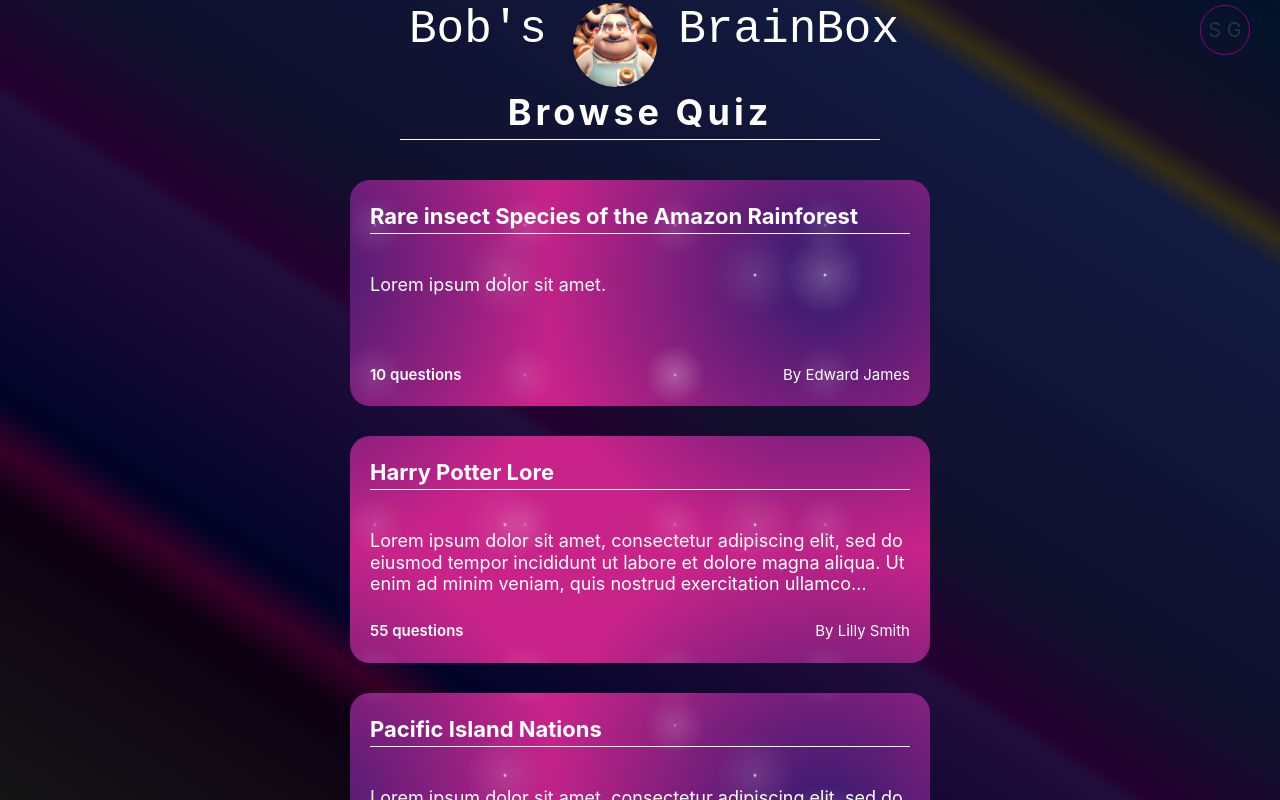
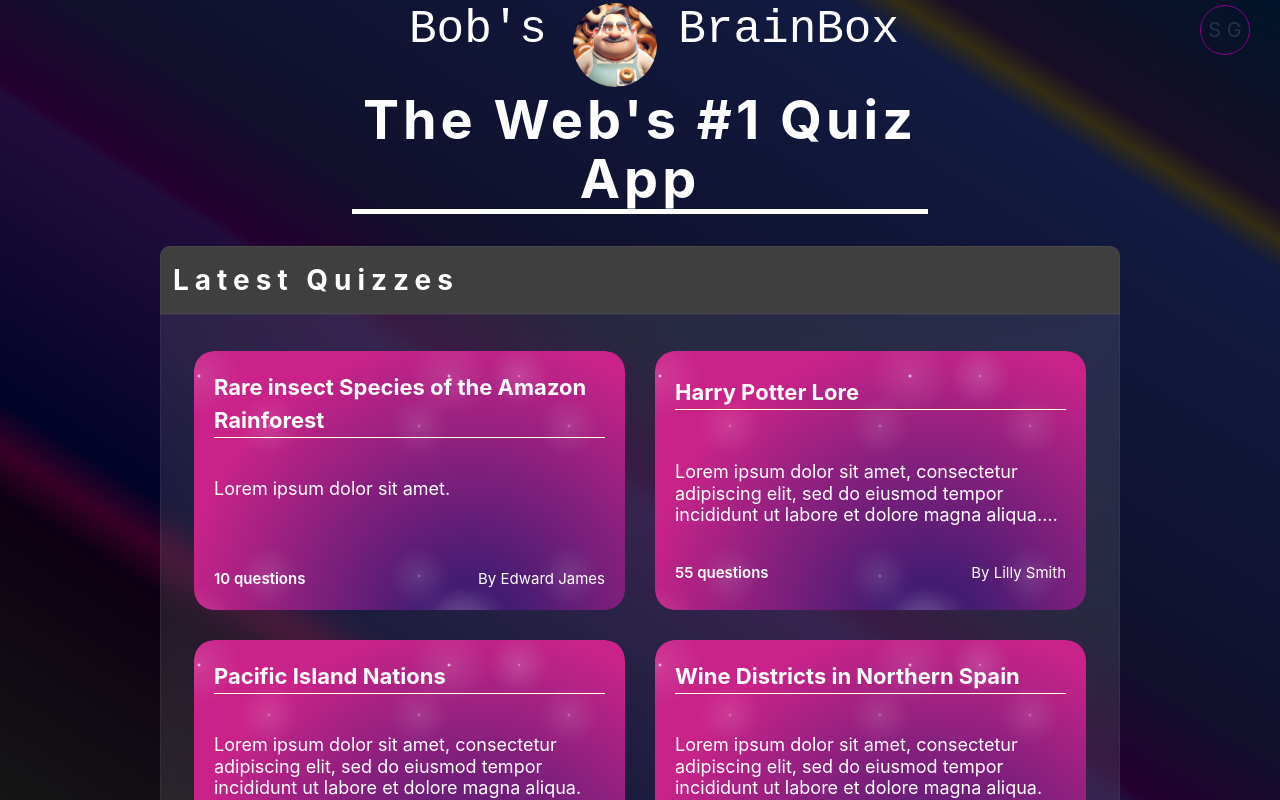
Before and after one commit to ScandiumSG/Boolean-Quizapp, a React (Vite) app: page /quiz in a window 1280 px wide. Built offline with nearby package versions, Linux system fonts and the light colour scheme.

Commit message:
QuizList - Altered to Implement Standarrdized Style

```diff
--- a/src/components/ContentView/QuizList/QuizList.css
+++ b/src/components/ContentView/QuizList/QuizList.css
@@ -1,31 +1,10 @@
-.quiz-list-page {
-    margin-top: 25px;
-    height: 100%;
-}
-
-.quiz-list-page> .page-header {
-    font-size: 1.8rem;
-    width: 50%;
-    margin: 0 auto 0 auto;
-    color: white;
-    border-bottom: 1px solid white;
-}
-
 .quiz-list {
-    padding: 1rem 0 1rem 0;
-    margin: 1rem 0 7.5rem 0;
-    width: 100%;
-    max-height: 90%;
+    padding: 0.3rem 0 1rem 0;
+    margin: 1rem;
     display: grid;
-    grid-template-columns: 25rem 25rem;
+    grid-template-columns: 48% 48%;
     gap: 1.5rem;
     justify-content: center;
-    overflow-y: auto;
-    scrollbar-width: 0;
-}
-
-.quiz-list::-webkit-scrollbar {
-    display: none;
 }
 
 .quiz-list-item {
@@ -34,10 +13,10 @@
     radial-gradient(white, rgba(255,255,255,.15) 1px, transparent 30px),
     radial-gradient(white, rgba(255,255,255,.1) 2px, transparent 40px),
     radial-gradient(rgba(255,255,255,.4), rgba(255,255,255,.1) 2px, transparent 30px),
-    radial-gradient(circle, rgb(68, 28, 114) 10%, rgb(201, 35, 137) 75%);
+    radial-gradient(circle, var(--space-purple) 12%, var(--space-pink) 75%);
     background-size: 550px 550px, 350px 350px, 250px 250px, 150px 150px;
     background-position: 0 0, 150px 200px, 130px 150px, 300px 300px;
-    background-attachment: fixed;
+    background-attachment: local;
     transition: transform 0.2s ease;
     border-radius: 1rem;
     padding: 0 1rem 0 1rem;
@@ -103,10 +82,8 @@
 }
 
 
-
-
-@media (max-width: 1500px) {
+@media (max-width: 1000px) {
     .quiz-list {
-        grid-template-columns: 29rem;
+        grid-template-columns: 100%;
     }
 }
--- a/src/components/ContentView/QuizList/QuizList.jsx
+++ b/src/components/ContentView/QuizList/QuizList.jsx
@@ -3,8 +3,10 @@ import QuizListItem from "./QuizListItem";
 
 function QuizList() {
   return (
-    <div className="quiz-list-page">
-      <h2 className="page-header">Browse Quiz</h2>
+    <>
+      <h1 className="page-header">The Web's #1 Quiz App</h1>
+      <h2 className="menu-header">Latest Quizzes</h2>
+      <div className="menu-panel">
         <div className="quiz-list">
           <QuizListItem
             title="Rare insect Species of the Amazon Rainforest"
@@ -38,6 +40,7 @@ function QuizList() {
           />
         </div>
       </div>
+    </>
   );
 }
 
```
Lines whose indentation alone changed are shown as unchanged.
